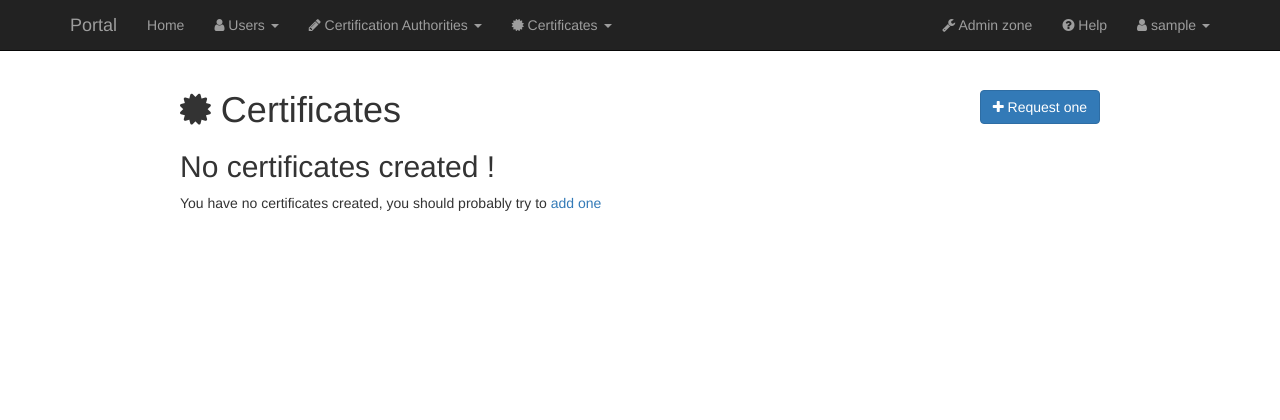
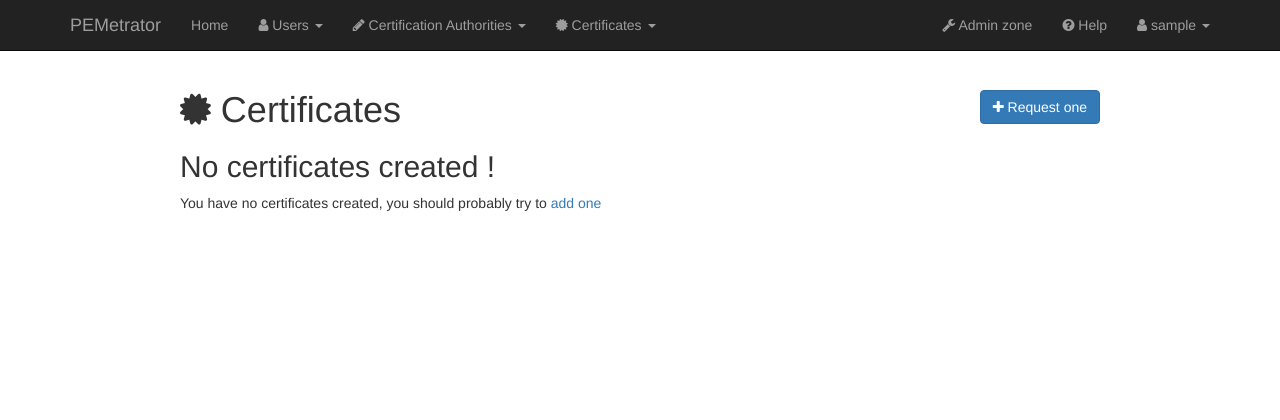
Before and after one commit to thomas-maurice/PEMetrator, a Django app: page /ssl/certificates/1/ in a window 1280 px wide. Shown: the top 420 px of the page. Run offline with Django 3.2, Linux system fonts and the light colour scheme; the visitor is signed in with stand-in values (Sample User, id 1); data that the repository does not hold is empty; parts of the project's set-up code (start-up, migrations or seed data) failed here and were passed over; some libraries are stand-ins or nearby versions.

Commit message:
Added README.md

```diff
--- a/templates/header.html
+++ b/templates/header.html
@@ -8,7 +8,7 @@
                 <span class="icon-bar"></span>
                 <span class="icon-bar"></span>
             </button>
-            <a class="navbar-brand" href="{% url 'list_certificates' page=1 %}">Portal</a>
+            <a class="navbar-brand" href="{% url 'list_certificates' page=1 %}">PEMetrator</a>
         </div>
         <div id="navbar" class="navbar-collapse collapse">
             <ul class="nav navbar-nav">
```
Also changed, not shown: README.md (added).
